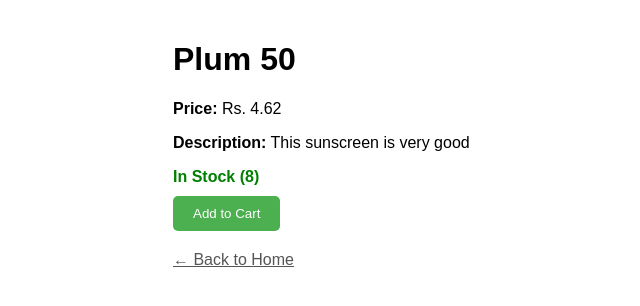
After one commit to bratAR/janaki, a Django app: page /product/1/ in a window 1280 px wide. The commit adds this page. Shown: the top 306 px of the page, without its empty margins (67-707 px from the left). Run offline with Django 5.2, Linux system fonts and the light colour scheme; data comes from the database, SQL or seed files in the repository.

Commit message:
hello maile chai ahile admin dwara product add garney banaye ani search bar ko issue fix garey ani cart lai ni fix garey

```diff
--- a/janaki/urls.py
+++ b/janaki/urls.py
@@ -25,6 +25,7 @@ urlpatterns = [
     path('', include('store.urls')),
     path('', views.home, name='home'),
     path('cart/', views.cart_view, name='cart'),
+    path('search/', views.search_view, name='search'),
 ]
 
 if settings.DEBUG:
--- a/store/models.py
+++ b/store/models.py
@@ -18,6 +18,18 @@ class Product(models.Model):
     def __str__(self):
         return self.name
 
+class Product(models.Model):
+    name = models.CharField(max_length=255)
+    description = models.TextField()
+    price = models.DecimalField(max_digits=10, decimal_places=2)
+    stock = models.PositiveIntegerField(default=0)  # 👈 Stock quantity
+
+    def is_in_stock(self):
+        return self.stock > 0
+
+    def __str__(self):
+        return self.name
+
 class Order(models.Model):
     customer_name = models.CharField(max_length=255)
     customer_email = models.EmailField()
--- /dev/null
+++ b/store/templates/store/product_detail.html
@@ -0,0 +1,92 @@
+<!DOCTYPE html>
+<html lang="en">
+<head>
+    <meta charset="UTF-8">
+    <title>{{ product.name }} - Janaki Verity</title>
+    <style>
+        body {
+            font-family: Arial, sans-serif;
+            padding: 20px;
+            max-width: 800px;
+            margin: auto;
+        }
+        img {
+            max-width: 100%;
+            height: auto;
+            margin-bottom: 20px;
+        }
+        .stock-status {
+            font-weight: bold;
+            margin-bottom: 10px;
+        }
+        .btn {
+            padding: 10px 20px;
+            text-decoration: none;
+            border: none;
+            border-radius: 5px;
+            margin-right: 10px;
+            cursor: pointer;
+        }
+        .btn-add {
+            background-color: #4CAF50;
+            color: white;
+        }
+        .btn-remove {
+            background-color: #f44336;
+            color: white;
+        }
+        .btn-disabled {
+            background-color: #ccc;
+            color: #666;
+            cursor: not-allowed;
+        }
+        .admin-buttons {
+            margin-top: 20px;
+        }
+        .back-link {
+            display: inline-block;
+            margin-top: 20px;
+            color: #555;
+            text-decoration: underline;
+        }
+    </style>
+</head>
+<body>
+
+    <h1>{{ product.name }}</h1>
+
+    {% if product.image %}
+        <img src="{{ product.image.url }}" alt="{{ product.name }}">
+    {% endif %}
+
+    <p><strong>Price:</strong> Rs. {{ product.price }}</p>
+    <p><strong>Description:</strong> {{ product.description }}</p>
+
+    <div class="stock-status">
+        {% if product.is_in_stock %}
+            <span style="color: green;">In Stock ({{ product.stock }})</span>
+        {% else %}
+            <span style="color: red;">Out of Stock</span>
+        {% endif %}
+    </div>
+
+    {% if product.is_in_stock %}
+        <form method="post" action="{% url 'add_to_cart' product.id %}">
+            {% csrf_token %}
+            <button type="submit" class="btn btn-add">Add to Cart</button>
+        </form>
+    {% else %}
+        <button class="btn btn-disabled" disabled>Add to Cart</button>
+    {% endif %}
+
+    {% if user.is_staff %}
+    <div class="admin-buttons">
+        <a href="{% url 'add_stock' product.id %}" class="btn btn-add">➕ Add Stock</a>
+        <a href="{% url 'remove_stock' product.id %}" class="btn btn-remove">➖ Remove Stock</a>
+    </div>
+    {% endif %}
+
+    <a href="{% url 'home' %}" class="back-link">← Back to Home</a>
+
+</body>
+</html>
--- a/store/urls.py
+++ b/store/urls.py
@@ -14,5 +14,9 @@ urlpatterns = [
     path('ajax/remove-from-cart/', views.ajax_remove_from_cart, name='ajax_remove_from_cart'),
     path('about/', views.about_view, name='about'),
     path('contact/', views.contact_view, name='contact'),
+    path('search/', views.search_view, name='search'),
+    path('product/<int:product_id>/', views.product_detail, name='product_detail'),
+    path('product/<int:product_id>/add_stock/', views.add_stock, name='add_stock'),
+    path('product/<int:product_id>/remove_stock/', views.remove_stock, name='remove_stock'),
 
 ]
--- a/store/views.py
+++ b/store/views.py
@@ -1,4 +1,4 @@
-from django.shortcuts import render, redirect, get_object_or_404
+from django.shortcuts import render, redirect, get_object_or_404, redirect
 from .models import Product, Category
 from django.views.decorators.http import require_POST
 from django.http import JsonResponse
@@ -9,6 +9,29 @@ from django.http import HttpResponse
 from django.contrib import messages
 from django.shortcuts import render
 from .models import Order
+from . import views
+from django.contrib.auth.decorators import user_passes_test
+from .models import Product
+
+
+# Only staff (admin) users allowed
+def is_staff_user(user):
+    return user.is_staff
+
+@user_passes_test(is_staff_user)
+def add_stock(request, product_id):
+    product = get_object_or_404(Product, id=product_id)
+    product.stock += 1
+    product.save()
+    return redirect('product_detail', product_id=product_id)
+
+@user_passes_test(is_staff_user)
+def remove_stock(request, product_id):
+    product = get_object_or_404(Product, id=product_id)
+    if product.stock > 0:
+        product.stock -= 1
+        product.save()
+    return redirect('product_detail', product_id=product_id)
 
 
 # Home page - with category filtering
@@ -189,3 +212,34 @@ def about_view(request):
 
 def contact_view(request):
     return render(request, 'store/contact.html')
+
+
+def search_view(request):
+    query = request.GET.get('q')
+    products = Product.objects.all()
+
+    if query:
+        products = products.filter(name__icontains=query)  # Searches by name (case-insensitive)
+
+    return render(request, 'store/home.html', {
+        'products': products,
+        'query': query,
+        # Include other context like categories or cart count if needed
+    })
+
+def product_detail(request, product_id):
+    product = get_object_or_404(Product, id=product_id)
+    return render(request, 'store/product_detail.html', {'product': product})
+
+def add_stock(request, product_id):
+    product = get_object_or_404(Product, pk=product_id)
+    product.stock += 1
+    product.save()
+    return redirect('product_detail', product_id=product.id)
+
+def remove_stock(request, product_id):
+    product = get_object_or_404(Product, pk=product_id)
+    if product.stock > 0:
+        product.stock -= 1
+        product.save()
+    return redirect('product_detail', product_id=product.id)
```
Also changed, not shown: store/templates/search_result.html (added, +21 -0 lines), store/templates/store/home.html (+54 -9 lines), db.sqlite3, store/migrations/0003_remove_product_category_remove_product_image_and_more.py (added).
